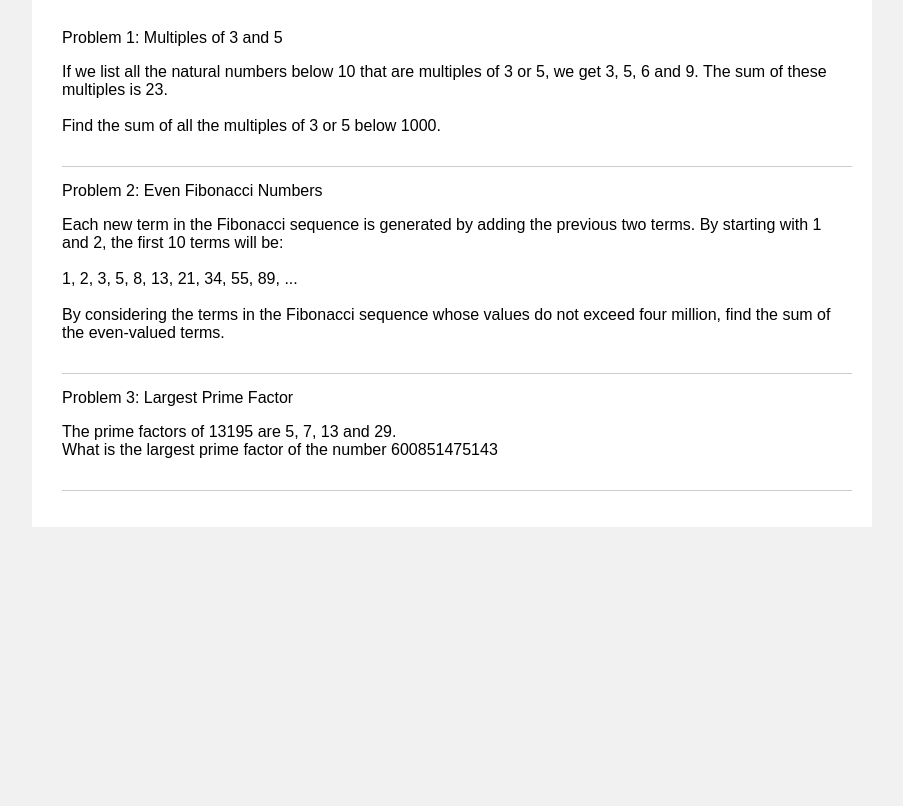
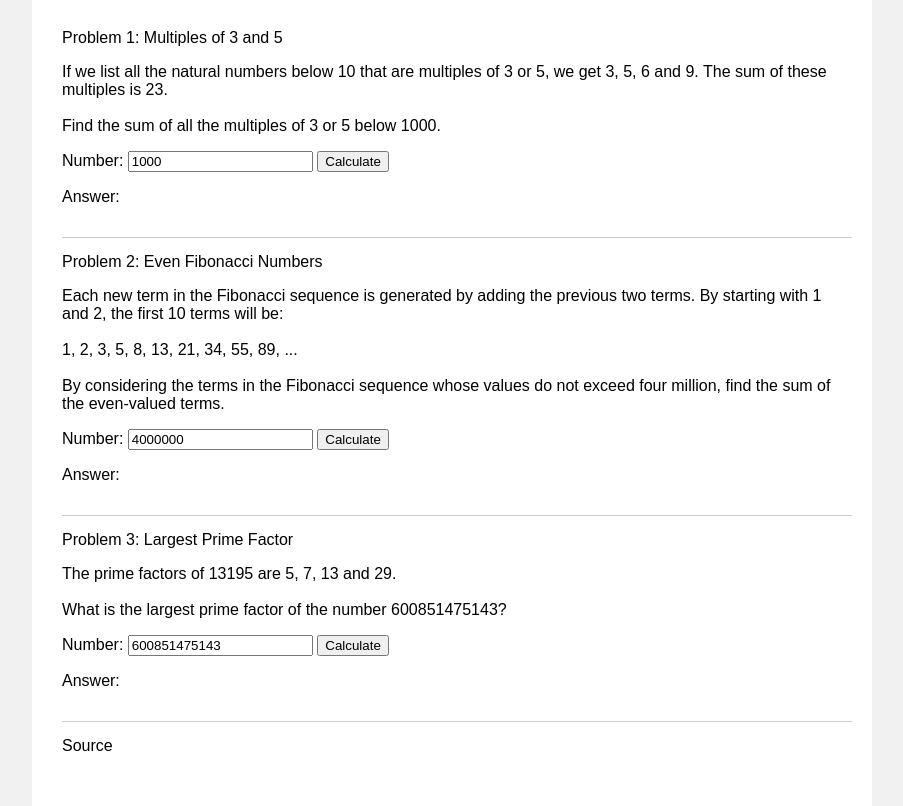
Before and after one commit to snowyam/project-euler, a plain HTML site: page index.html in a window 1280 px wide. Shown: the part 64-870 px from the top of the page, without its empty margins (188-1091 px from the left). Before the commit the page ends 800 px from the top, so only its background shows below. Drawn offline with Linux system fonts and the light colour scheme.

Commit message:
Finished javascript and html linking

```diff
--- a/css/style.css
+++ b/css/style.css
@@ -34,12 +34,24 @@ li {
 	padding: 15px 0px;
 }
 
+form {
+	display: inline-block;
+}
+
+button {
+	display: inline-block;
+}
+
 #title {
 	font-family: "Arial", sans-serif;
 	font-size: 36px;
 	text-align: left;
 }
 
-.main {
+#answer1, #answer2, #answer3 {
+	font-weight: bold;
+}
 
+#foot {
+	border-bottom: 0px;
 }
--- a/index.html
+++ b/index.html
@@ -13,20 +13,49 @@
 			<ul>
 				<li>
 					<a href="https://projecteuler.net/problem=1">Problem 1: Multiples of 3 and 5</a>
-					<p>If we list all the natural numbers below 10 that are multiples of 3 or 5, we get 3, 5, 6 and 9. The sum of these multiples is 23.<br><br>Find the sum of all the multiples of 3 or 5 below 1000.</p>
+					<p>
+						If we list all the natural numbers below 10 that are multiples of 3 or 5, we get 3, 5, 6 and 9.
+						The sum of these multiples is 23.<br><br>
+						Find the sum of all the multiples of 3 or 5 below 1000.
+					</p>
+					<form>
+						Number: <input type="text" id="problem1" value="1000">
+					</form>
+					<button onclick="problem1()">Calculate</button>
+					<p> Answer: <span id="answer1"></span></p>
 				</li>
 
 				<li>
 					<a href="https://projecteuler.net/problem=2"> Problem 2: Even Fibonacci Numbers</a>
-					<p>Each new term in the Fibonacci sequence is generated by adding the previous two terms. By starting with 1 and 2, the first 10 terms will be:
-					<br><br>1, 2, 3, 5, 8, 13, 21, 34, 55, 89, ...<br><br>
-					By considering the terms in the Fibonacci sequence whose values do not exceed four million, find the sum of the even-valued terms.</p>
+					<p>
+						Each new term in the Fibonacci sequence is generated by adding the previous two terms.
+						By starting with 1 and 2, the first 10 terms will be: <br><br>
+						1, 2, 3, 5, 8, 13, 21, 34, 55, 89, ...<br><br>
+						By considering the terms in the Fibonacci sequence whose values do not exceed four million,
+						find the sum of the even-valued terms.
+					</p>
+					<form>
+						Number: <input type="text" id="problem2" value="4000000">
+					</form>
+					<button onclick="problem2()">Calculate</button>
+					<p> Answer: <span id="answer2"></span></p>
 				</li>
 
 				<li>
 					<a href="https://projecteuler.net/problem=3">Problem 3: Largest Prime Factor</a>
-					<p>The prime factors of 13195 are 5, 7, 13 and 29.<br>
-					What is the largest prime factor of the number 600851475143</p>
+					<p>
+						The prime factors of 13195 are 5, 7, 13 and 29.<br><br>
+						What is the largest prime factor of the number 600851475143?
+					</p>
+					<form>
+						Number: <input type="text" id="problem3" value="600851475143">
+					</form>
+					<button onclick="problem3()">Calculate</button>
+					<p> Answer: <span id="answer3"></span></p>
+				</li>
+
+				<li id="foot">
+					<a href="https://github.com/syichi/project-euler">Source</a>
 				</li>
 			</ul>
 
--- a/js/euler.js
+++ b/js/euler.js
@@ -30,7 +30,10 @@ function sumOfMultiples(number) {
   return sumTotal;
 }
 
-sumOfMultiples(1000);
+function problem1() {
+  document.getElementById("answer1").innerHTML =
+    sumOfMultiples(document.getElementById("problem1").value);
+}
 
 // Problem 2: Even Fibonacci Numbers
 function evenFibonacci(number) {
@@ -56,7 +59,10 @@ function evenFibonacci(number) {
   return evenSum;
 }
 
-evenFibonacci(4000000);
+function problem2() {
+  document.getElementById("answer2").innerHTML =
+    evenFibonacci(document.getElementById("problem2").value);
+}
 
 // Problem 3: Largest Prime Factor
 function largestPrime(number) {
@@ -82,4 +88,8 @@ function largestPrime(number) {
   }
   return maxPrime;
 }
-largestPrime(600851475143);
+
+function problem3() {
+  document.getElementById("answer3").innerHTML =
+    largestPrime(document.getElementById("problem3").value);
+}
```
Also changed, not shown: 1 other file.
